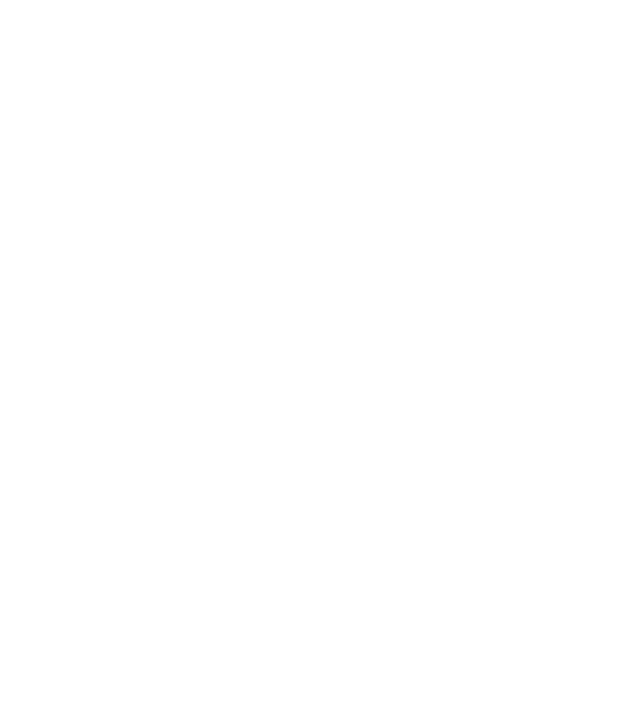
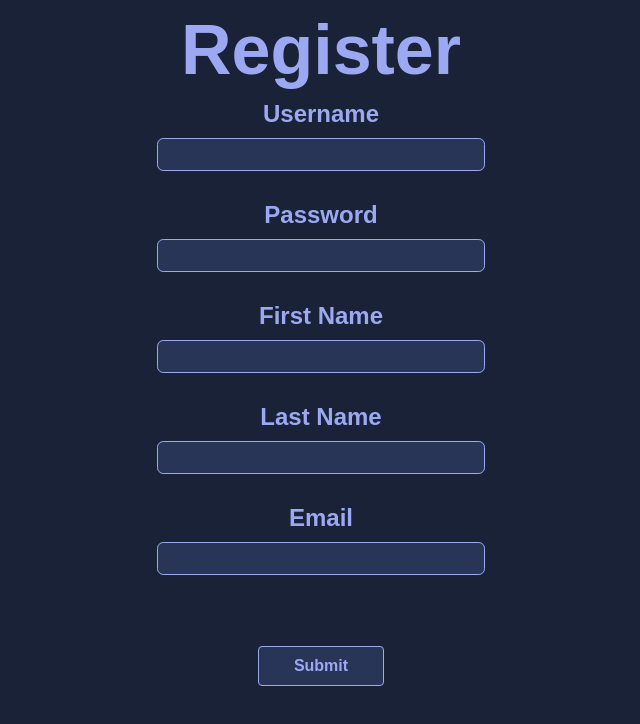
Before and after one commit to peterw15/COMP6000, a React (Create React App) app in the folder client/: page /register in a window 1280 px wide. Before the commit this address had no page. Shown: the top 724 px of the page, without its empty margins (319-959 px from the left). Built offline with nearby package versions, Linux system fonts and the light colour scheme.

Commit message:
Registration page and minor changes

```diff
--- a/client/src/App.js
+++ b/client/src/App.js
@@ -1,6 +1,7 @@
 import { Route, Routes } from "react-router-dom";
 import LoginPage from "./pages/login-Page/LoginPage";
 import HomePage  from "./pages/home-page/HomePage";
+import RegistrationPage from "./pages/registration-page/RegistrationPage";
 
 function App() {
 
@@ -10,6 +11,7 @@
     <Routes>
         <Route path="/" element={<HomePage />} />
         <Route path="/login" element={<LoginPage />} />
+        <Route path ="/register" element={<RegistrationPage />} />
     </Routes>
     )
 }
--- a/client/src/pages/login-Page/LoginPage.js
+++ b/client/src/pages/login-Page/LoginPage.js
@@ -1,4 +1,5 @@
 import './loginPageStyleSheet.css';
+import {Link} from "react-router-dom";
 
 function LoginPage() {
     return (
@@ -12,7 +13,9 @@
                     <input id="password" /> <br />
                     <button id="submit" className="btn"> Submit </button> <br /> <br /> <br />
                     <button id="forgotPassword" className="btn"> Forgot Login </button>
-                    <button id="createAccount" className="btn"> Create Account </button>
+                    <Link to="/register" >
+                        <button id="createAccount" className="btn"> Create Account </button>
+                    </Link>
                 </div>
             </div>
         </>
--- /dev/null
+++ b/client/src/pages/registration-page/RegistrationPage.js
@@ -0,0 +1,27 @@
+import './registrationPageStyleSheet.css';
+
+
+function RegistationPage() {
+    return (
+        <>
+            <div className="registrationPage">
+                <div className="header"> Register </div>
+                <div className="form">
+                    <h2 className="subHeader"> Username </h2>
+                    <input id="username" />
+                    <h2 className="subHeader"> Password</h2>
+                    <input id="password" type="password" /> <br />
+                    <h2 className="subHeader"> First Name </h2>
+                    <input id="firstName" />
+                    <h2 className="subHeader"> Last Name </h2>
+                    <input id="lastName" />
+                    <h2 className="subHeader"> Email </h2>
+                    <input id="email" /> <br /> <br /> <br />
+                    <button id="submit" className="btn"> Submit </button> <br /> <br /> <br />
+                </div>
+            </div>
+        </>
+    );
+}
+
+export default RegistationPage
--- /dev/null
+++ b/client/src/pages/registration-page/registrationPageStyleSheet.css
@@ -0,0 +1,62 @@
+body {
+    margin: 0px;
+    padding: 0;
+    height: 0%;
+  }
+
+  .registrationPage {
+    background-color: #1A2238;
+    font-family: Arial, Helvetica, sans-serif;
+    height: 100vh;
+    top: 0px;
+    bottom: 0px;
+    border: 10px solid #1A2238;
+  }
+
+  .header {
+    text-align: center;
+    color: hsl(231, 77%, 78%);
+    font-size: 70px;
+    font-weight: 700;
+  }
+
+  .subHeader {
+    margin-top: 10px;
+    margin-bottom: 10px;
+  }
+
+  .form {
+    text-align: center;
+    color: hsl(231, 77%, 78%);
+  }
+
+  .form input {
+    outline: none;
+    background-color: hsl(224, 35%, 25%);
+    border: 1px solid hsl(231, 77%, 78%);
+    border-radius: 0.25em;
+    color: hsl(231, 77%, 78%);
+    font-size: 25px;
+    text-align: center;
+    margin-bottom: 20px;
+  }
+
+  .btn {
+    background-color: hsl(224, 35%, 25%);
+    color: hsl(231, 77%, 78%);
+    font-weight: 700;
+    font-size: 100%;
+    width: 10%;
+    height: 15%;
+    padding: 10px;
+    margin: 15px;
+    border: 1px solid hsl(231, 77%, 78%);
+    border-radius: 0.25em;
+    cursor: pointer;
+  }
+
+  .btn:hover {
+    transition: ease-in-out 0.06s;
+    font-size: 105%;
+    color: hsl(231, 100%, 86%);
+  }
```
Also changed, not shown: client/src/pages/create-account-page/CreateAccount.js (deleted), client/src/pages/create-account-page/createAccountStyleSheet.css (deleted).
